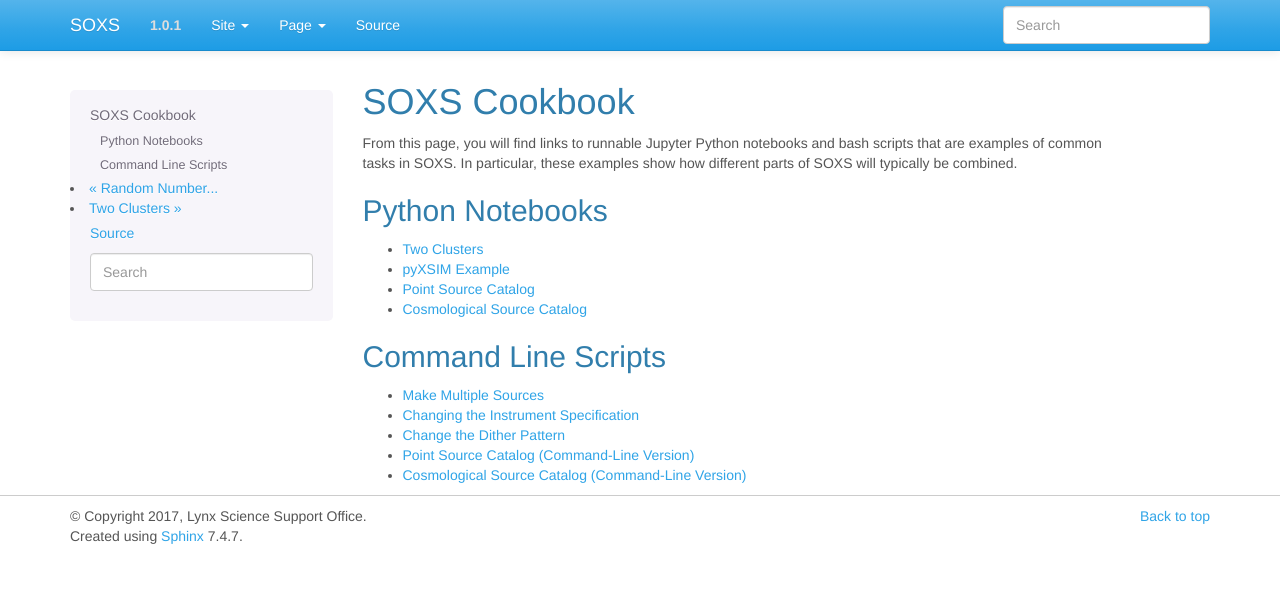
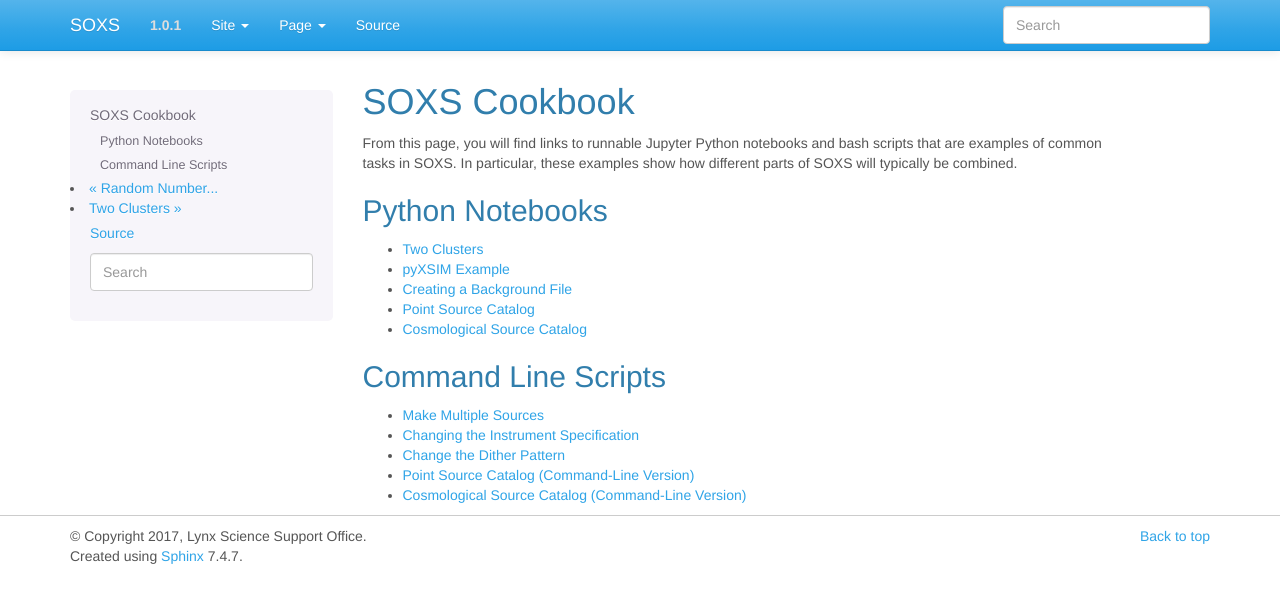
Before and after one commit to lynx-x-ray-observatory/soxs, a Sphinx documentation site: the page built from doc/source/cookbook/index.rst, in a window 1280 px wide. Shown: the top 603 px of the page. Built offline with Sphinx 7.4.7, drawn with Linux system fonts in a browser that asks for light colours.

Commit message:
Make background file cookbook example

```diff
--- a/doc/source/cookbook/index.rst
+++ b/doc/source/cookbook/index.rst
@@ -15,6 +15,7 @@
 
    two_clusters
    pyxsim_example
+   make_background_file
    point_source_catalog
    cosmo_source_catalog
 
--- /dev/null
+++ b/doc/source/cookbook/make_background_file.rst
@@ -0,0 +1,6 @@
+.. _make-background-file:
+
+Creating a Background File
+==========================
+
+.. notebook:: Make_Background_File.ipynb
```
Also changed, not shown: doc/source/cookbook/Make_Background_File.ipynb (added).
